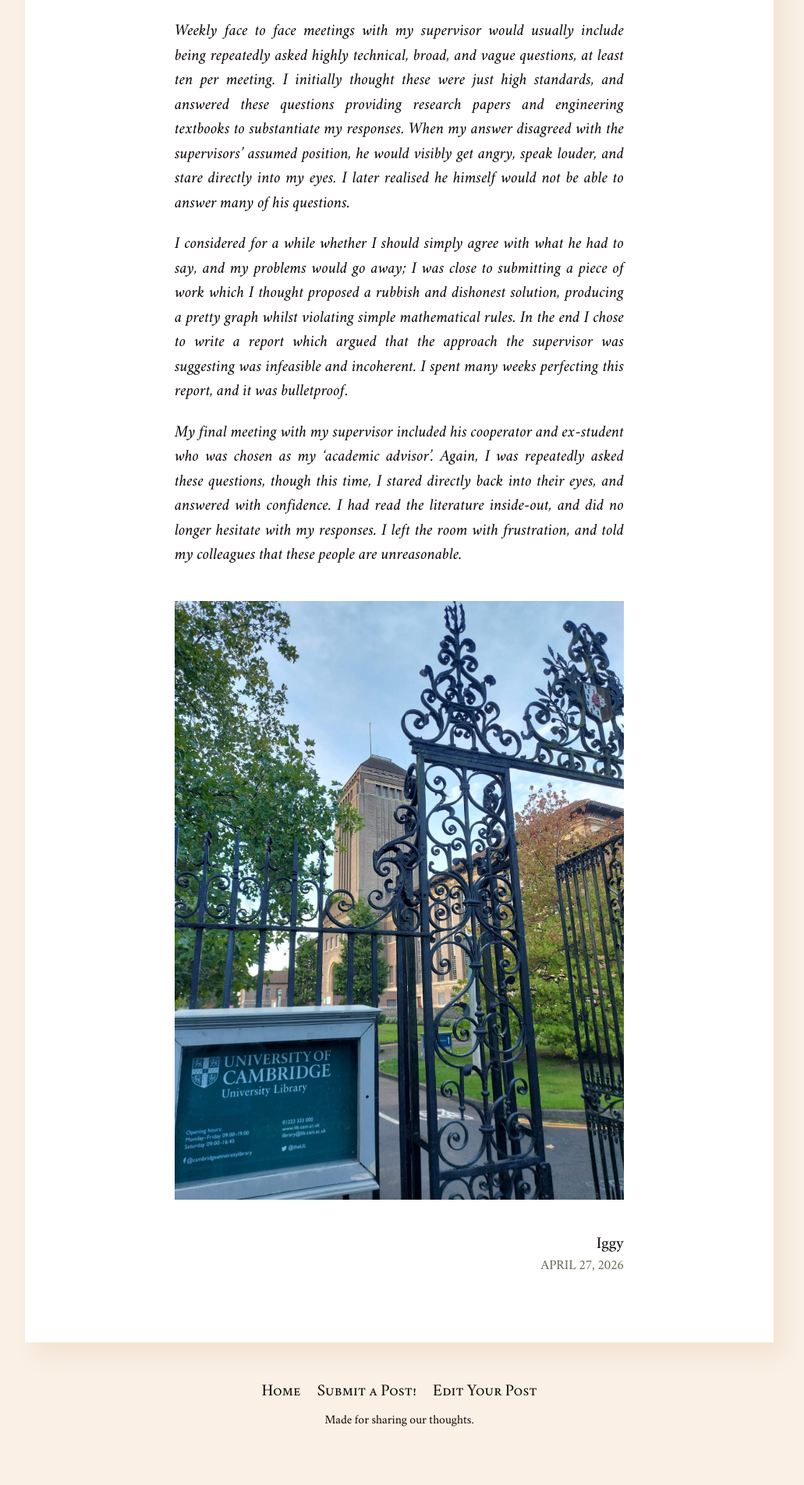
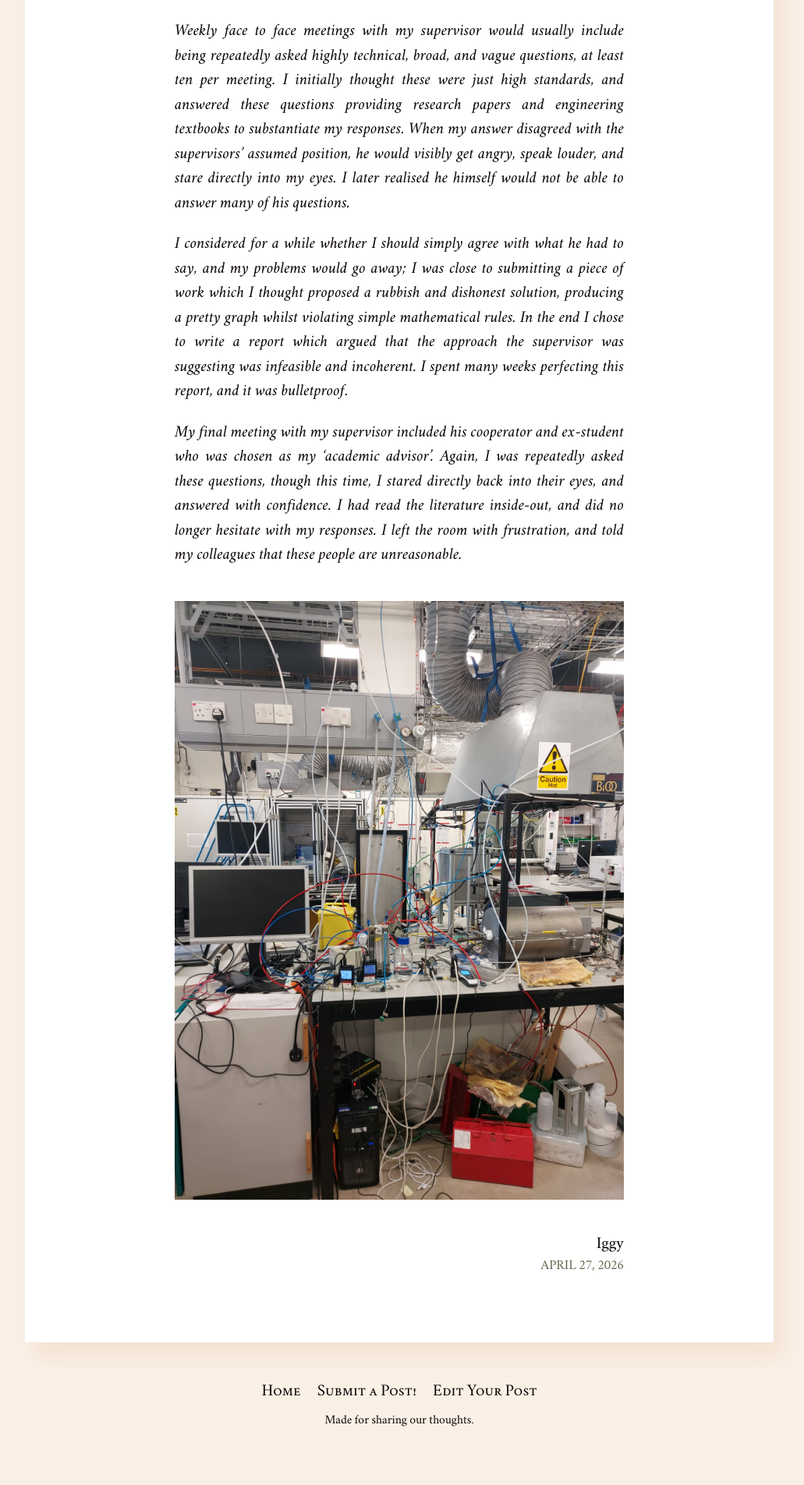
Before and after one commit to batterypointwriting/batterypointwriting.github.io, a Jekyll site: the page built from _posts/2026-06-30-Letter-to-an-academic-supervisor.md, in a window 1280 px wide. Shown: the part 3739-5644 px from the top of the page at 78% size, without its empty margins (128-1159 px from the left). Built offline with Jekyll 4.4.1, drawn with Linux system fonts in a browser that asks for light colours.

Commit message:
Update 2026-06-30-Letter-to-an-academic-supervisor.md

```diff
--- a/_posts/2026-06-30-Letter-to-an-academic-supervisor.md
+++ b/_posts/2026-06-30-Letter-to-an-academic-supervisor.md
@@ -36,4 +36,4 @@ As for a way to move forward, I propose that we involve an independent and senio
 
 *My final meeting with my supervisor included his cooperator and ex-student who was chosen as my 'academic advisor'. Again, I was repeatedly asked these questions, though this time, I stared directly back into their eyes, and answered with confidence. I had read the literature inside-out, and did no longer hesitate with my responses. I left the room with frustration, and told my colleagues that these people are unreasonable.*
 
-![photo of library](/assets/images/prison.jpeg)
+![photo of library](/assets/images/shambles.jpeg)
```
